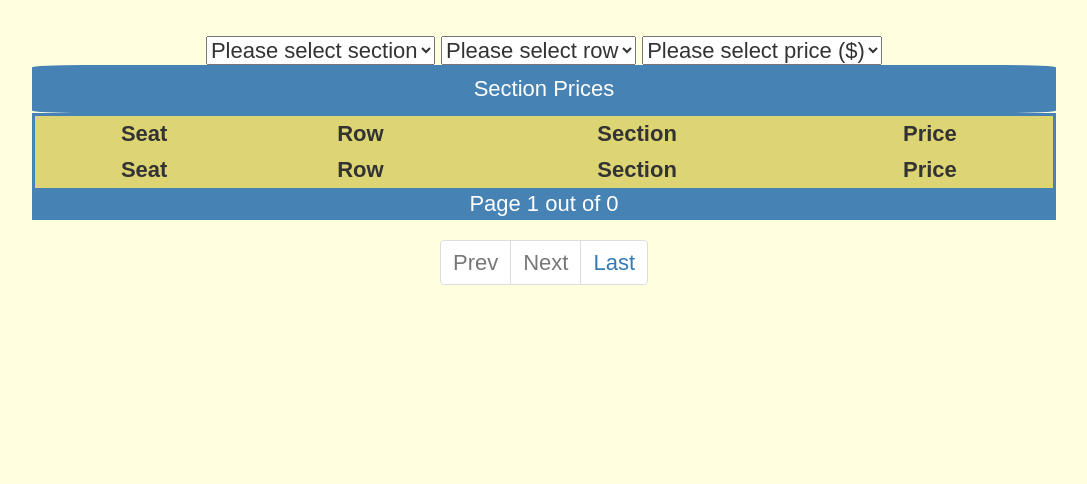
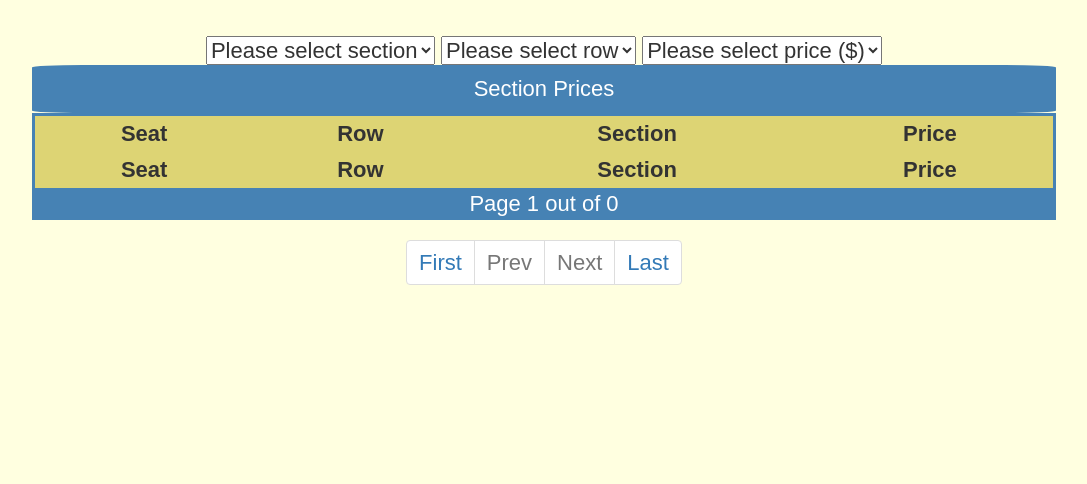
Before and after one commit to ZarkianMouse/stadium-reservation, a PHP site: page /welcome.php in a window 1280 px wide. Shown: the part 379-863 px from the top of the page, without its empty margins (96-1183 px from the left). Run offline with PHP 8.4, Linux system fonts and the light colour scheme; the visitor is signed in with stand-in values (Sample User, id 1); data that the repository does not hold is empty; some libraries are stand-ins or nearby versions.

Commit message:
Fix first button on pagination

```diff
--- a/section-finder.php
+++ b/section-finder.php
@@ -148,6 +148,7 @@
 
 </table>
  <ul class="pagination">
+	<li><a href="?price_pageno=1<?php if($hrf != "" ){echo $hrf;} ?>">First</a></li>
 	<li class="<?php if($price_pageno <= 1){ echo 'disabled'; } ?>">
 		<a href="<?php if($price_pageno <= 1){ echo '#'; } elseif($hrf != "" ){echo "?price_pageno=".($price_pageno - 1).$hrf;} else { echo "?price_pageno=".($price_pageno - 1); } ?>">Prev</a>
 	</li>
```
